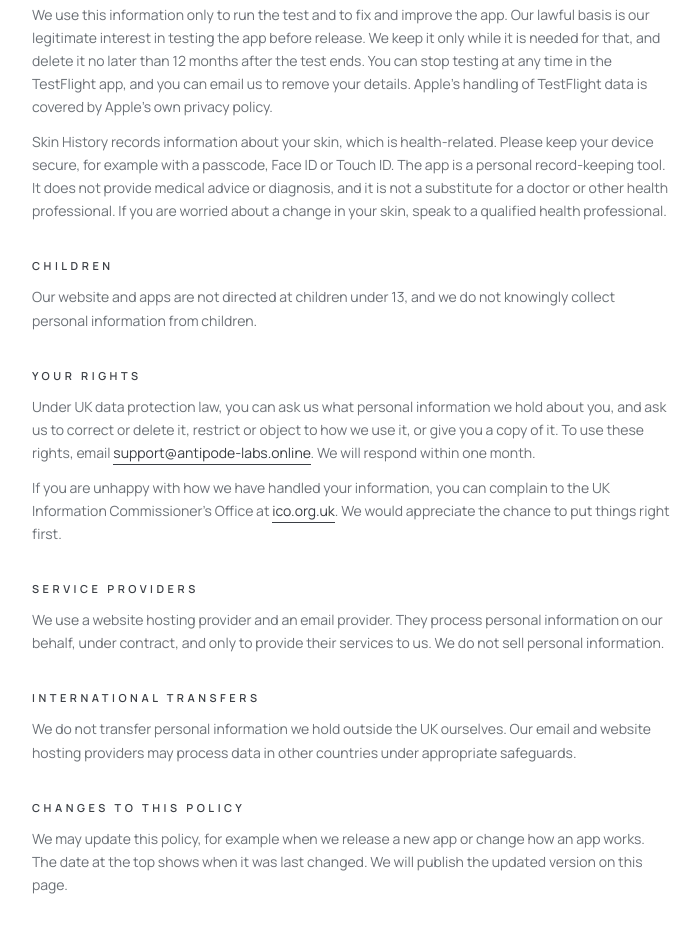
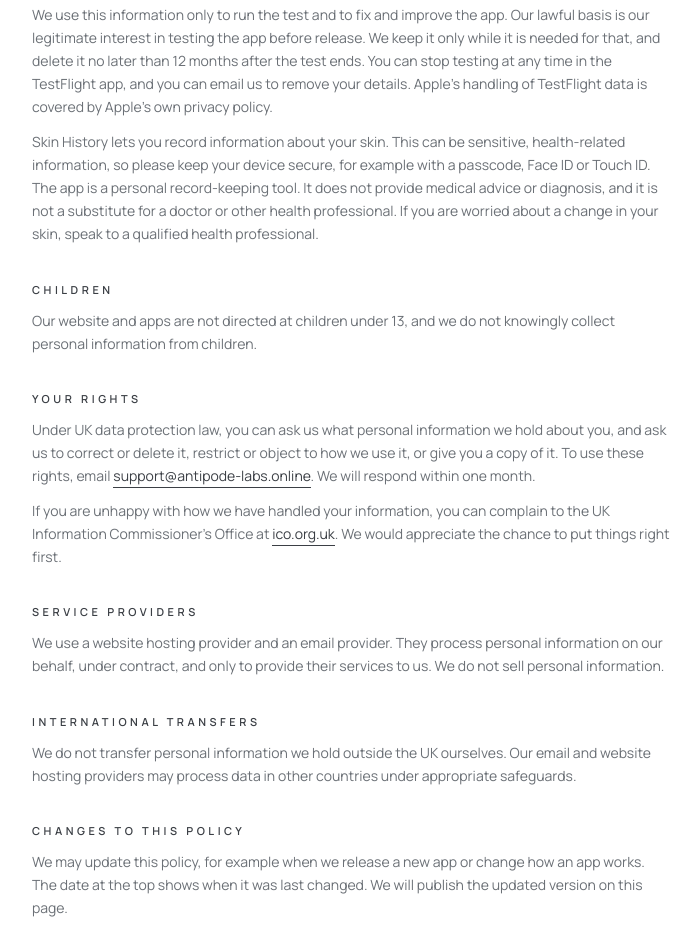
Before and after one commit to dev-ethically/antipode-labs-site, a plain HTML site: page privacy.html in a window 1280 px wide. Shown: the part 2032-2959 px from the top of the page, without its empty margins (288-988 px from the left). Drawn offline with Linux system fonts and the light colour scheme.

Commit message:
Add files via upload

```diff
--- a/privacy.html
+++ b/privacy.html
@@ -77,7 +77,7 @@ footer .links{margin-top:14px}
 <p>Your photos, notes and entries stay on your device during testing, just as they do in the released app. We do not receive them, unless they are visible in a screenshot you choose to send. Please check screenshots before sending them.</p>
 <p>We use this information only to run the test and to fix and improve the app. Our lawful basis is our legitimate interest in testing the app before release. We keep it only while it is needed for that, and delete it no later than 12 months after the test ends. You can stop testing at any time in the TestFlight app, and you can email us to remove your details. Apple&rsquo;s handling of TestFlight data is covered by Apple&rsquo;s own privacy policy.</p>
 
-<p>Skin History records information about your skin, which is health-related. Please keep your device secure, for example with a passcode, Face ID or Touch ID. The app is a personal record-keeping tool. It does not provide medical advice or diagnosis, and it is not a substitute for a doctor or other health professional. If you are worried about a change in your skin, speak to a qualified health professional.</p>
+<p>Skin History lets you record information about your skin. This can be sensitive, health-related information, so please keep your device secure, for example with a passcode, Face ID or Touch ID. The app is a personal record-keeping tool. It does not provide medical advice or diagnosis, and it is not a substitute for a doctor or other health professional. If you are worried about a change in your skin, speak to a qualified health professional.</p>
 
 <h2>Children</h2>
 <p>Our website and apps are not directed at children under 13, and we do not knowingly collect personal information from children.</p>
```
